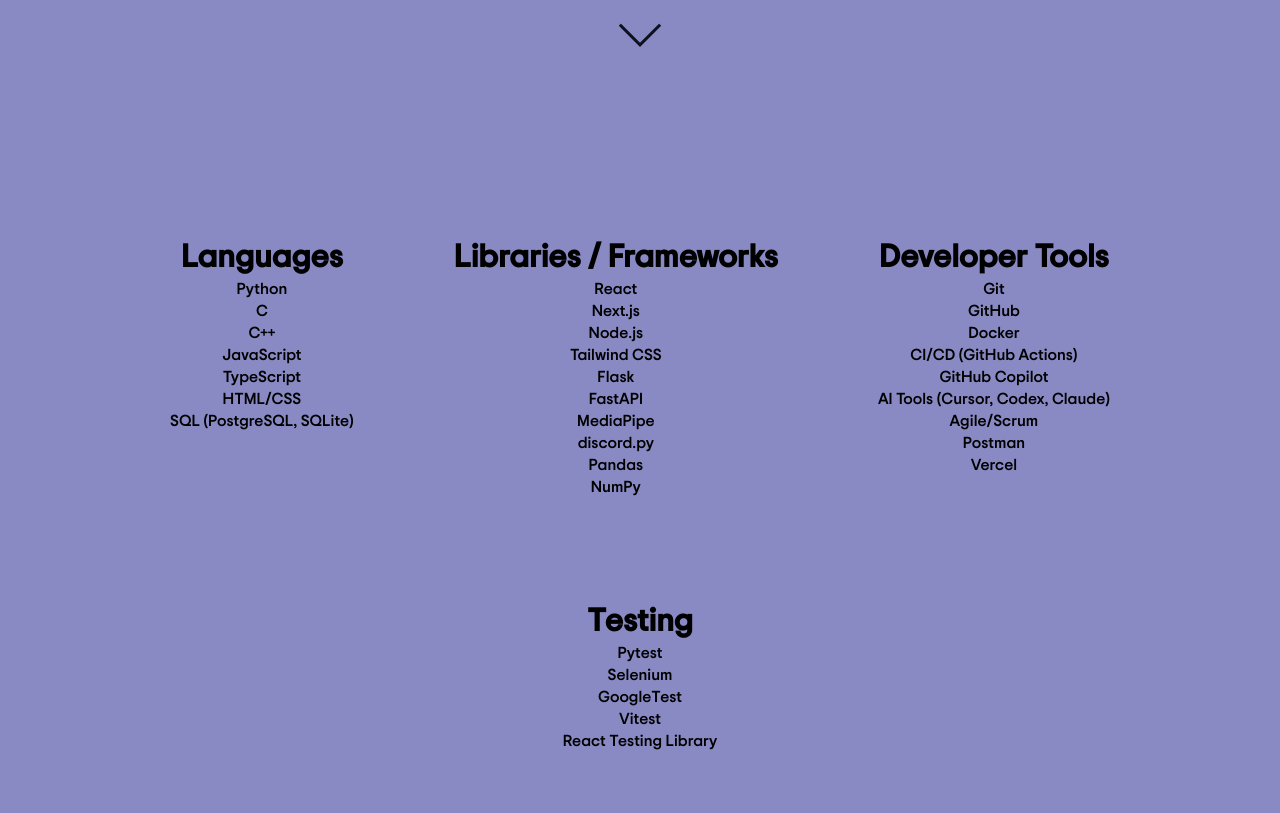
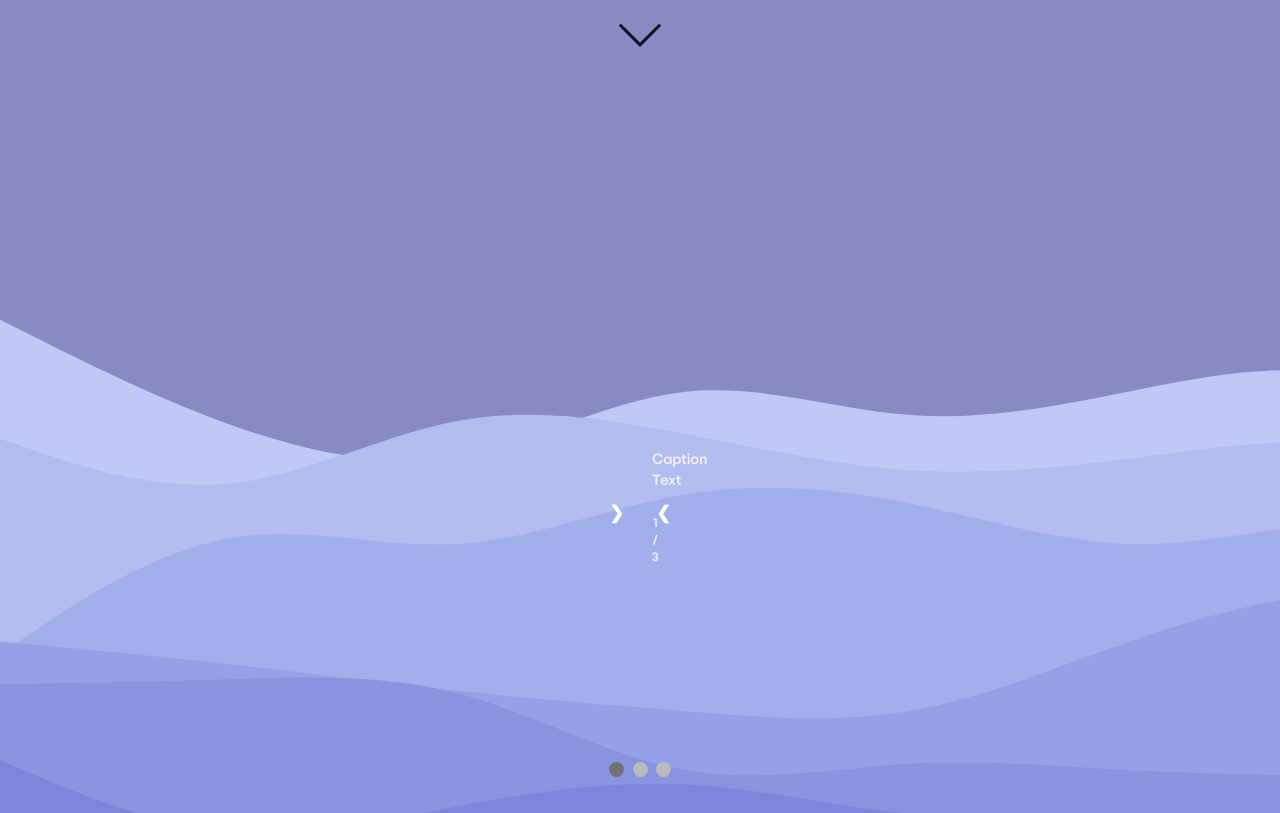
Before and after one commit to ComradeAdash/comradeadash.github.io, a website with bundled scripts: page index.html in a window 1280 px wide. Shown: the part 1467-2280 px from the top of the page. Built offline with nearby package versions, Linux system fonts and the light colour scheme.

Commit message:
added basic functionality for a project carousel

```diff
--- a/index.html
+++ b/index.html
@@ -6,7 +6,7 @@
     <link rel="icon" type="image/x-icon" href="assets/totodile.ico">
     <link rel="stylesheet" href="src/style.css">
     <link rel="stylesheet" href="src/fonts.css">
-    <script defer src="dist/index.js"></script>
+    <script type="module" src="dist/index.js"></script>
     <title>Adam Siergiej | Software Dev</title>
 </head>
 <body>
@@ -30,8 +30,7 @@
             <br>
             I'm a fourth year Computer Science student at Simon Fraser University, and I'm looking for my first internship/co-op. <br>
             <br>
-            I'm interested in full-stack development, software testing, and machine learning. Aside from that, I also enjoy
-            listening to music, playing video games, and enjoying nature in my free time.<br>
+            I'm passionate about full-stack software development and testing<br>
             <br>
             <div id="links-msg">
                 Get in touch with me! <br>
@@ -62,6 +61,40 @@
     </div>
 
     <div class="box" id="box-three">
+        <!-- Slideshow container -->
+        <div class="slideshow-container">
+
+        <!-- Full-width images with number and caption text -->
+        <div class="mySlides fade">
+            <div class="numbertext">1 / 3</div>
+            <div class="text">Caption Text</div>
+        </div>
+
+        <div class="mySlides fade">
+            <div class="numbertext">2 / 3</div>
+            <div class="text">Caption Two</div>
+        </div>
+
+        <div class="mySlides fade">
+            <div class="numbertext">3 / 3</div>
+            <div class="text">Caption Three</div>
+        </div>
+
+        <!-- Next and previous buttons -->
+        <a class="prev" onclick="plusSlides(-1)">&#10094;</a>
+        <a class="next" onclick="plusSlides(1)">&#10095;</a>
+        </div>
+        <br>
+
+        <!-- The dots/circles -->
+        <div style="text-align:center">
+        <span class="dot" onclick="currentSlide(1)"></span>
+        <span class="dot" onclick="currentSlide(2)"></span>
+        <span class="dot" onclick="currentSlide(3)"></span>
+        </div>
+    </div>
+
+    <div class="box" id="box-four">
 
         <div class="slide hidden">
                     <div class="tech-stack">
--- a/src/index.ts
+++ b/src/index.ts
@@ -1,18 +1,8 @@
-// console.log("test");
+import { observer } from "./utils/animations.js";
+import * as carousel from "./utils/carousel.js";
 
-// This callback function observves multiple elements at the same time
-// It checks if the element is intersecting with the viewport
-const observer = new IntersectionObserver((entries) => {
-    entries.forEach((entry) => {
-        if (entry.isIntersecting) {
-            entry.target.classList.add("show");
+let slideIndex = 1
+const hiddenElements = document.querySelectorAll<HTMLElement>(".hidden");
 
-            // allows us to show the animation multiple times when the element is scrolled out of view and back in
-        } else {
-            entry.target.classList.remove("show");
-        }
-    });
-});
-
-const hiddenElements = document.querySelectorAll(".hidden");
 hiddenElements.forEach((el) => observer.observe(el));
+carousel.showSlides(slideIndex);
--- a/src/style.css
+++ b/src/style.css
@@ -41,10 +41,18 @@
 }
 
 #box-three{
-    background-color: #898AC4;
+    font-size: 20px;
+    padding: 150px;
+    background-image: url("../assets/svg/layer_1.svg");
+    background-repeat: no-repeat;
+    background-size: cover;
 }
 
-#box-three > .slide{
+#box-four{
+    background-color: #7A87DB;
+}
+
+#box-four > .slide{
     display: flex;
     flex-direction: row;
     padding: 100px;
@@ -151,3 +159,91 @@
     filter: blur(0);
     transform: translateX(0);
 }
+
+/* Carousel Styles!! */
+
+/* Slideshow container */
+.slideshow-container {
+  max-width: 1000px;
+  position: relative;
+  margin: auto;
+}
+
+/* Hide the images by default */
+.mySlides {
+  display: none;
+}
+
+/* Next & previous buttons */
+.prev, .next {
+  cursor: pointer;
+  position: absolute;
+  top: 50%;
+  width: auto;
+  margin-top: -22px;
+  padding: 16px;
+  color: white;
+  font-weight: bold;
+  font-size: 18px;
+  transition: 0.6s ease;
+  border-radius: 0 3px 3px 0;
+  user-select: none;
+}
+
+/* Position the "next button" to the right */
+.next {
+  right: 0;
+  border-radius: 3px 0 0 3px;
+}
+
+/* On hover, add a black background color with a little bit see-through */
+.prev:hover, .next:hover {
+  background-color: rgba(0,0,0,0.8);
+}
+
+/* Caption text */
+.text {
+  color: #f2f2f2;
+  font-size: 15px;
+  padding: 8px 12px;
+  position: absolute;
+  bottom: 8px;
+  width: 100%;
+  text-align: center;
+}
+
+/* Number text (1/3 etc) */
+.numbertext {
+  color: #f2f2f2;
+  font-size: 12px;
+  padding: 8px 12px;
+  position: absolute;
+  top: 0;
+}
+
+/* The dots/bullets/indicators */
+.dot {
+  cursor: pointer;
+  height: 15px;
+  width: 15px;
+  margin: 0 2px;
+  background-color: #bbb;
+  border-radius: 50%;
+  display: inline-block;
+  transition: background-color 0.6s ease;
+}
+
+.active, .dot:hover {
+  background-color: #717171;
+}
+
+/* Fading animation */
+.fade {
+  animation-name: fade;
+  animation-duration: 1.5s;
+}
+
+@keyframes fade {
+  from {opacity: .4}
+  to {opacity: 1}
+}
--- /dev/null
+++ b/src/utils/animations.ts
@@ -0,0 +1,15 @@
+// This callback function observves multiple elements at the same time
+// It checks if the element is intersecting with the viewport (visible within the page)
+export const observer = new IntersectionObserver((entries) => {
+    entries.forEach((entry) => {
+        // viewing page
+        if (entry.isIntersecting) {
+            // entry.target is the HTML element being reported
+            entry.target.classList.add("show");
+
+            // reset, so when you scroll back we get animation again
+        } else {
+            entry.target.classList.remove("show");
+        }
+    });
+});
--- /dev/null
+++ b/src/utils/carousel.ts
@@ -0,0 +1,40 @@
+let slideIndex = 1
+
+export function showSlides(n: number): void{
+    const slides = document.querySelectorAll<HTMLElement>(".mySlides");
+    const dots = document.querySelectorAll<HTMLElement>(".dot");
+
+    if (slides.length === 0){
+        return;
+    }
+
+    // Wrap around when moving past either end
+    if (n > slides.length) {
+        slideIndex = 1;
+    } else if (n < 1) {
+        slideIndex = slides.length;
+    } else {
+        slideIndex = n;
+    }
+
+    slides.forEach((slide) => {
+        slide.style.display = "none";
+    });
+
+    dots.forEach((dot) => {
+        dot.classList.remove("active");
+    });
+
+    slides[slideIndex - 1].style.display = "block";
+    dots[slideIndex - 1]?.classList.add("active");
+}
+
+// Next / previous controls
+export function plusSlides(n: number): void {
+    showSlides(slideIndex += n);
+}
+
+// Thumbnail image controls
+export function currentSlide(n: number): void {
+    showSlides(n);
+}
--- a/tsconfig.json
+++ b/tsconfig.json
@@ -1,7 +1,7 @@
 {
     "compilerOptions": {
         "target": "es6",
-        "module": "commonjs",
+        "module": "ES2015",
         "lib": ["dom","es2017"],
         "rootDir": "src",
         "outDir": "dist",
```
Also changed, not shown: .github/workflows/deploy.yml.
